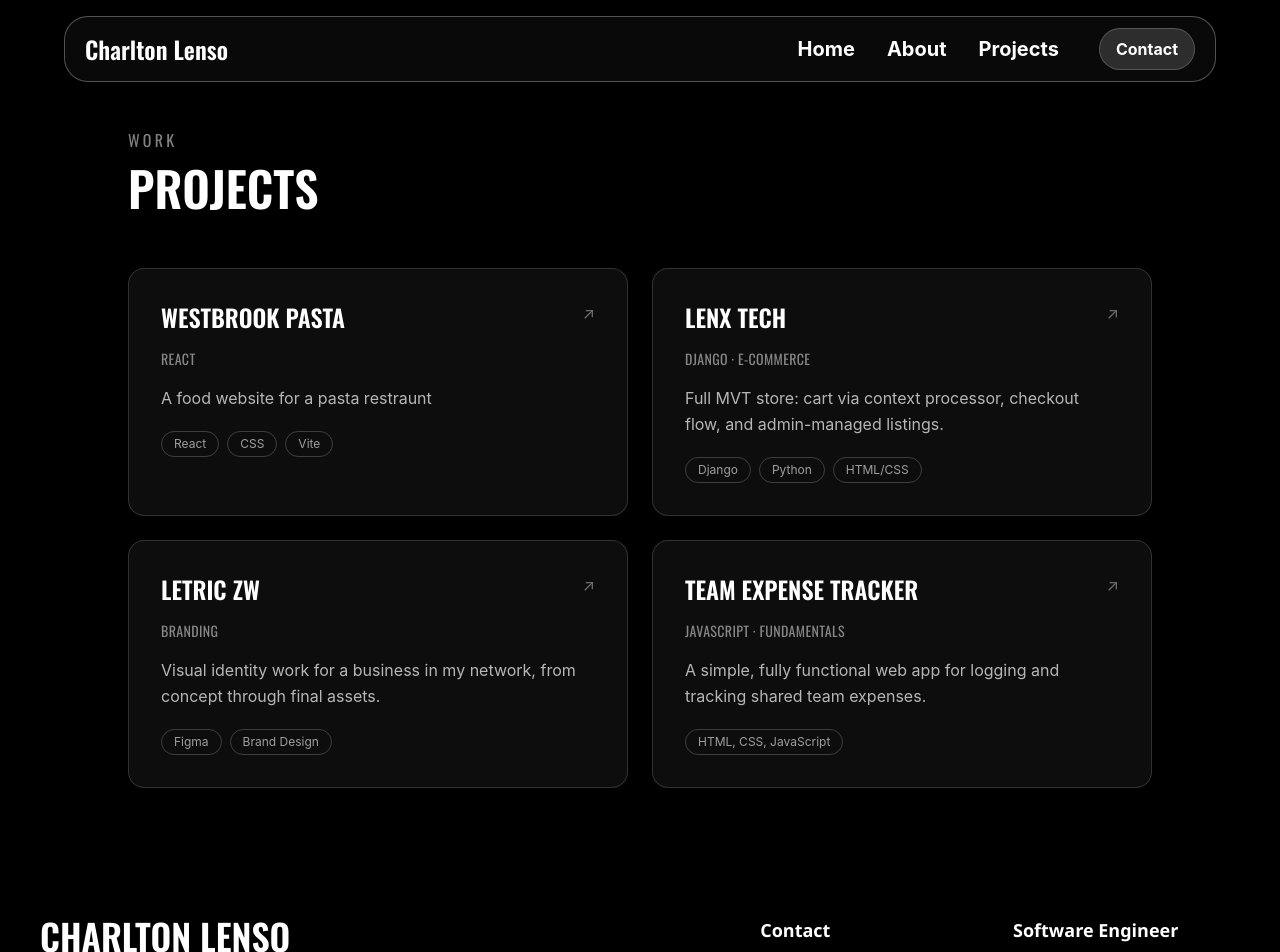
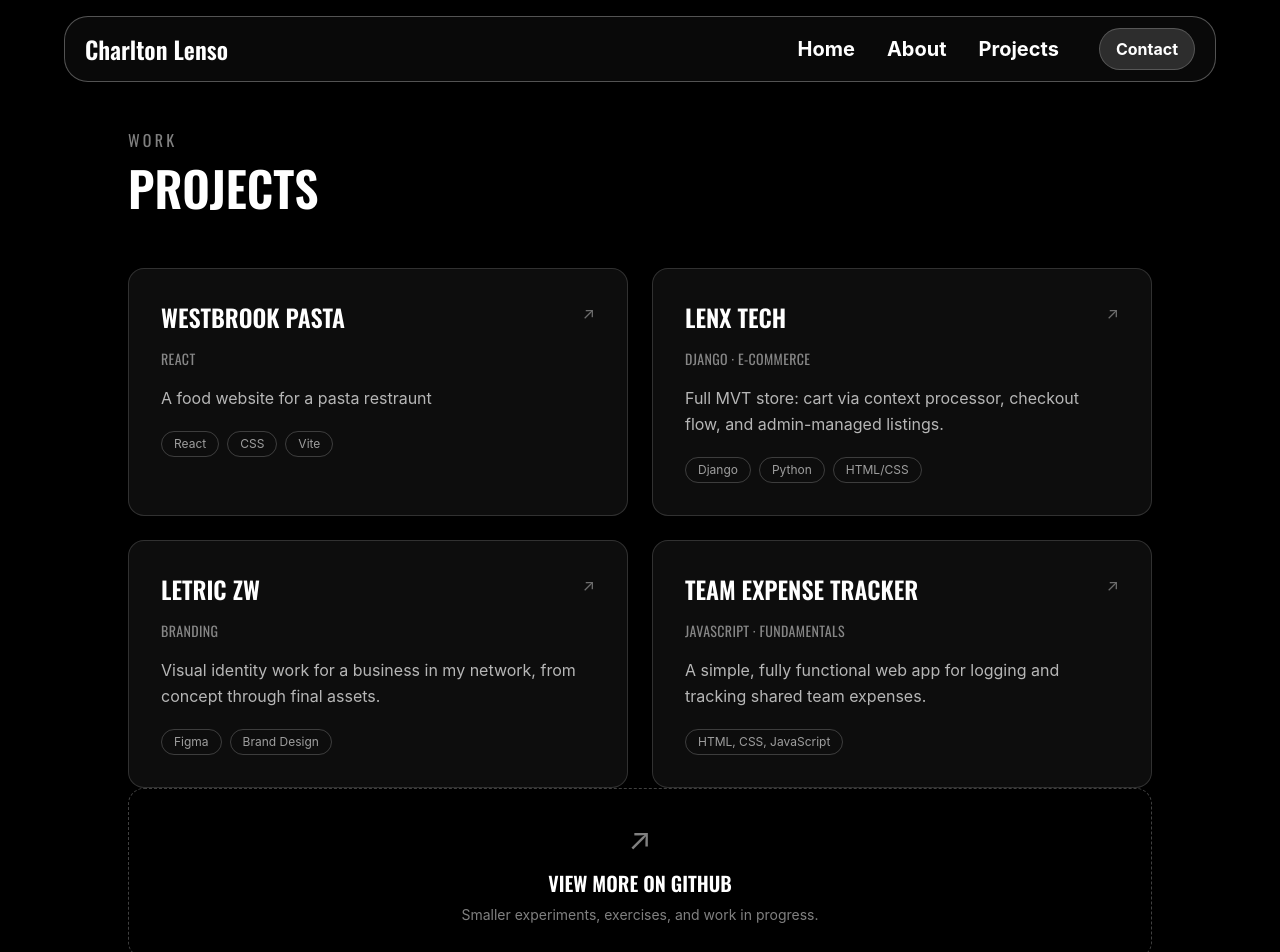
Before and after one commit to Charlton-Lenso2/Software-Engineering-Portfolio, a React (Vite) app: page /projects in a window 1280 px wide. Shown: the top 952 px of the page. Built offline with nearby package versions, Linux system fonts and the light colour scheme.

Commit message:
Fixing the projects page and some other pages

```diff
--- a/src/components/pages/Projects.jsx
+++ b/src/components/pages/Projects.jsx
@@ -47,6 +47,22 @@ function Projects() {
             </a>
           ))}
         </div>
+        <a
+          href="https://github.com/Charlton-Lenso2"
+          target="_blank"
+          rel="noopener noreferrer"
+          className="group flex flex-col items-center justify-center text-center border border-dashed border-white/25 rounded-2xl p-6 sm:p-8 hover:bg-white/5 hover:border-white/40 transition-all duration-300"
+        >
+          <span className="text-3xl mb-3 text-white/50 group-hover:text-white group-hover:translate-x-1 transition-all duration-300">
+            ↗
+          </span>
+          <h2 className="font-['Oswald'] uppercase font-semibold text-lg sm:text-xl mb-2">
+            View More on GitHub
+          </h2>
+          <p className="text-sm text-white/50">
+            Smaller experiments, exercises, and work in progress.
+          </p>
+        </a>
       </div>
     </section>
   );
--- a/src/components/subpages/HeroFirst.jsx
+++ b/src/components/subpages/HeroFirst.jsx
@@ -2,7 +2,7 @@ import profilePic from "../../assets/profile2.jpeg";
 
 function HeroFirst() {
   return (
-    <section className="bg-black text-white px-6 sm:px-10 py-20 sm:py-28">
+    <section className="bg-black text-white px-6 sm:px-10 pt-24 sm:pt-28 pb-20 sm:pb-28">
       <div className="max-w-5xl mx-auto flex flex-col lg:flex-row items-center gap-12 lg:gap-16">
         <div className="flex-1 text-center lg:text-left">
           <p className="text-white/50 text-sm uppercase tracking-[0.2em] font-['Oswald'] mb-4">
@@ -14,9 +14,9 @@ function HeroFirst() {
             Lenso
           </h2>
           <p className="text-white/60 text-base sm:text-lg max-w-md mx-auto lg:mx-0">
-            Software Engineer Turning ideas into functional,
-            user-friendly applications through clean design, efficient code, and
-            a passion for continuous improvement.
+            Software Engineer Turning ideas into functional, user-friendly
+            applications through clean design, efficient code, and a passion for
+            continuous improvement.
           </p>
         </div>
 
--- a/src/data/certificates.js
+++ b/src/data/certificates.js
@@ -4,42 +4,42 @@ const certificates = [
     title: "Python Fundamentals",
     issuer: "Google Coursera",
     desc: "Functions, loops, data structures, basics",
-    image: "/public/certificates/Python.png",
+    image: "/certificates/Python.png",
   },
   {
     id: "cert-2",
     title: "Product Designing",
     issuer: "Uxcel",
     desc: "Design thinking, UX fundamentals, and prototyping basics.",
-    image: "/public/certificates/Product.png",
+    image: "/certificates/Product.png",
   },
   {
     id: "cert-3",
     title: "Fundamentals of Digital Marketing",
     issuer: "Google",
     desc: "Content Marketing, Email Marketing, Social Media Marketing, SEO.",
-    image: "/public/certificates/Marketing.png",
+    image: "/certificates/Marketing.png",
   },
   {
     id: "cert-4",
     title: "Certificate of Participation",
     issuer: "Deep Learning IndabaX Zimbabwe",
     desc: "Implementing AI in the workforce of Zimbabwe",
-    image: "/public/certificates/AI.png",
+    image: "/certificates/AI.png",
   },
   {
     id: "cert-5",
     title: "Certificate of Participation",
     issuer: "AI For Africa",
     desc: "Learning the fundamentals of using AI.",
-    image: "/public/certificates/AI1.png",
+    image: "/certificates/AI1.png",
   },
   {
     id: "cert-6",
     title: "UX Design",
     issuer: "Uxcel",
     desc: "Design thinking, UX fundamentals, and prototyping basics.",
-    image: "/public/certificates/UX.png",
+    image: "/certificates/UX.png",
   },
 ];
 
```
Also changed, not shown: vercel.json (added).
